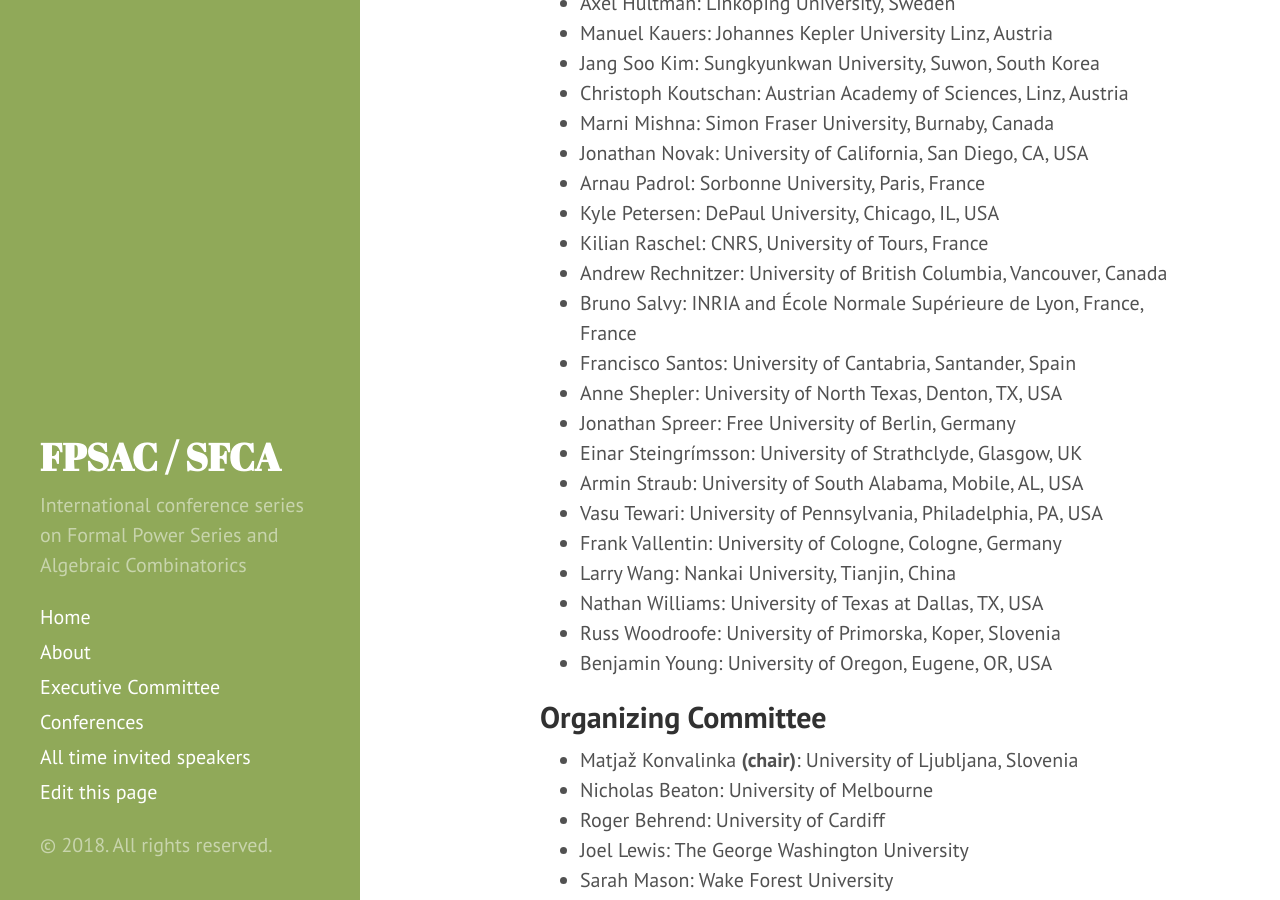
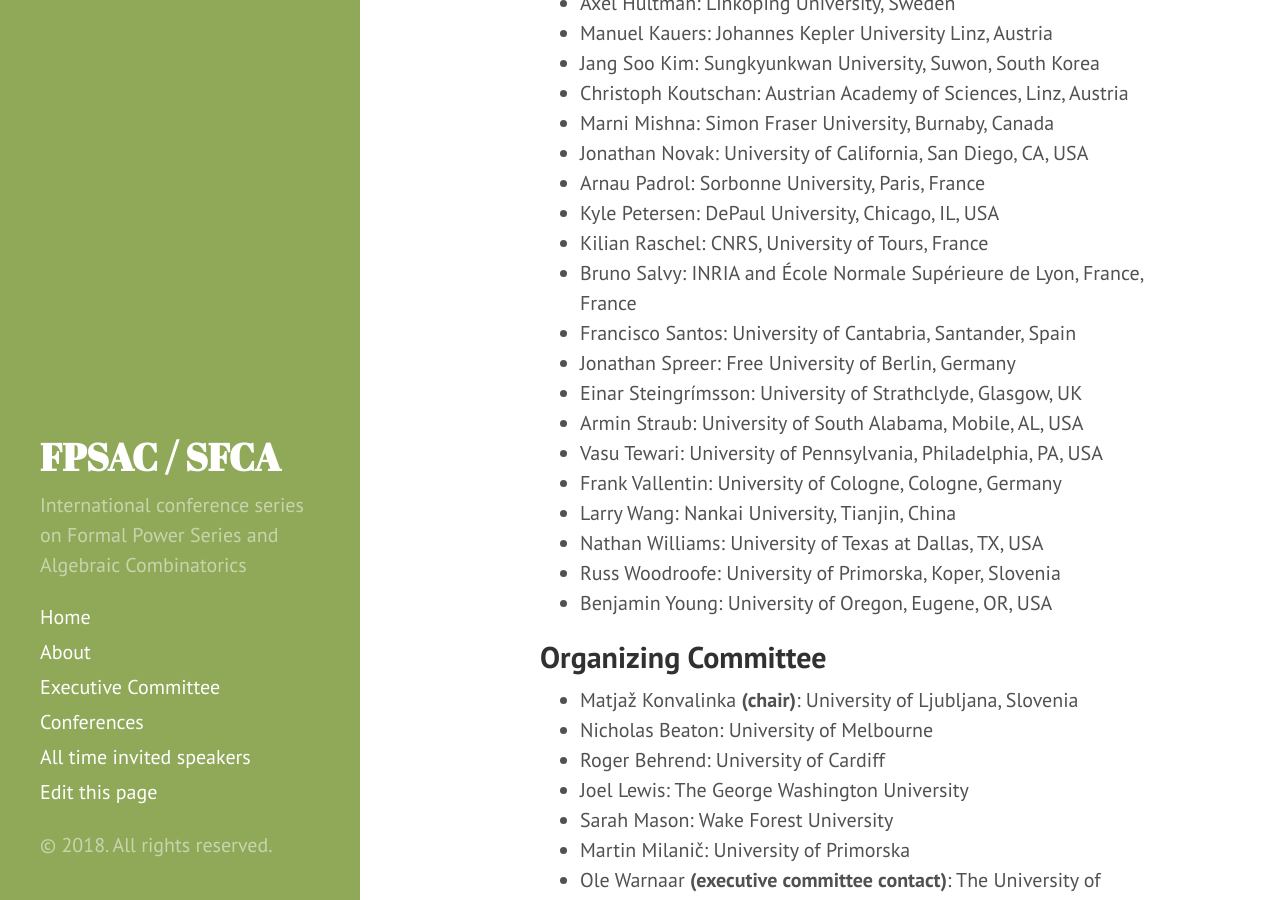
Before and after one commit to FPSAC/FPSAC.github.io, a Jekyll site: the page built from _confs/fpsac-2019.md, in a window 1280 px wide and 900 px high, scrolled down 1242 px. Built offline with Jekyll 4.4.1, drawn with Linux system fonts in a browser that asks for light colours.

Commit message:
Update fpsac-2019.md

```diff
--- a/_confs/fpsac-2019.md
+++ b/_confs/fpsac-2019.md
@@ -66,14 +66,10 @@
   affiliation: DePaul University, Chicago, IL, USA
 - name: Kilian Raschel
   affiliation: CNRS, University of Tours, France
-- name: Andrew Rechnitzer
-  affiliation: University of British Columbia, Vancouver, Canada
 - name: Bruno Salvy
   affiliation: INRIA and École Normale Supérieure de Lyon, France, France
 - name: Francisco Santos
   affiliation: University of Cantabria, Santander, Spain
-- name: Anne Shepler
-  affiliation: University of North Texas, Denton, TX, USA
 - name: Jonathan Spreer
   affiliation: Free University of Berlin, Germany
 - name: Einar Steingrímsson
```
